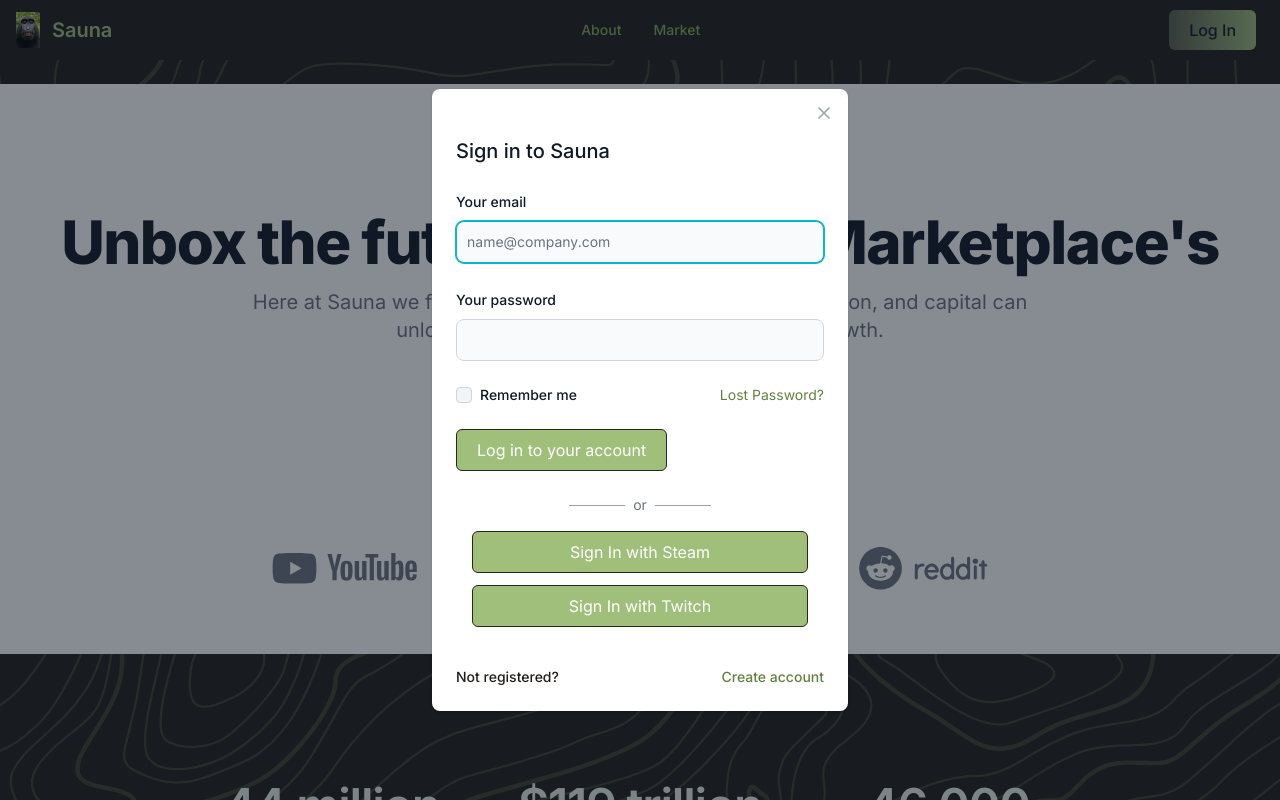
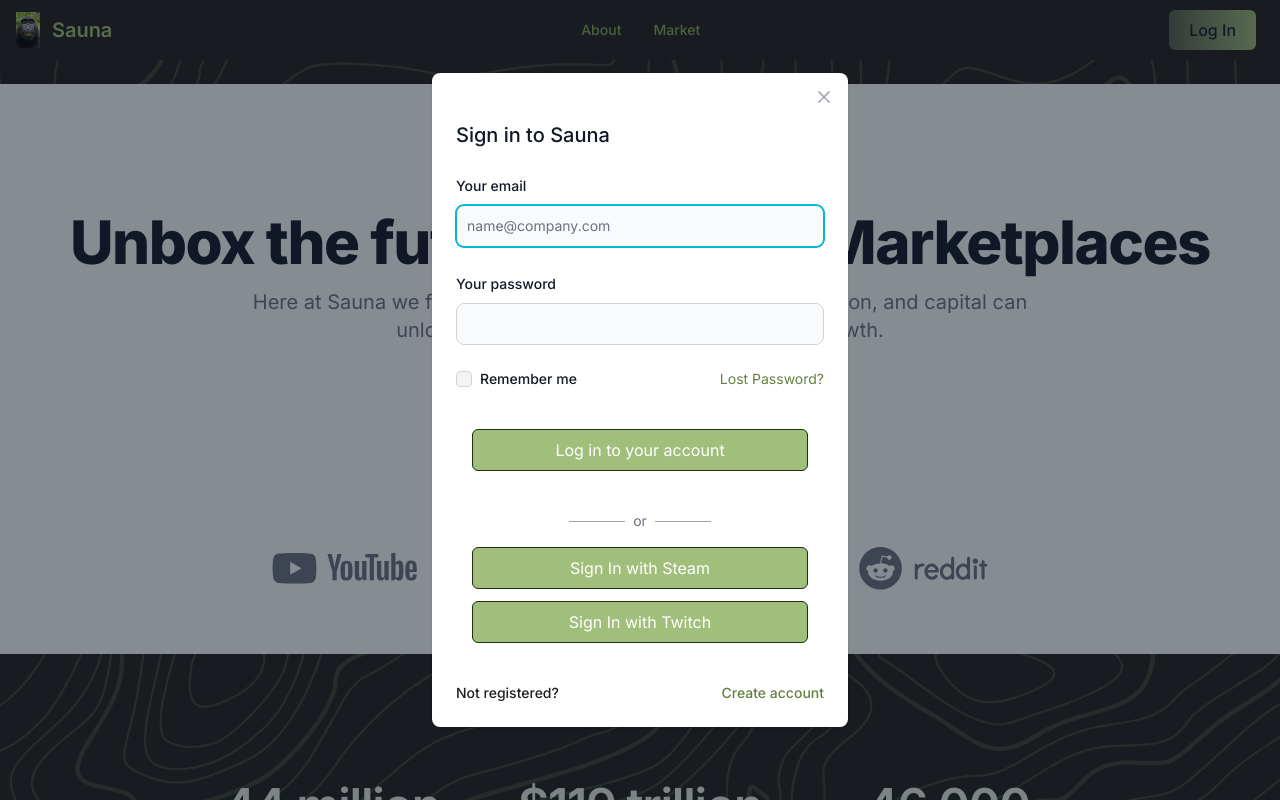
Before and after one commit to TannerHornsby7/sauna-web, a Next.js app: page / in a window 1280 px wide. Both pictures are taken after a click on the button "Log In". Shown: the top 800 px of the page. Built offline with nearby package versions, Linux system fonts and the light colour scheme.

Commit message:
create build

```diff
--- a/src/components/BreadCrumb.tsx
+++ b/src/components/BreadCrumb.tsx
@@ -4,7 +4,7 @@
 import { HiHome } from 'react-icons/hi';
 import { usePathname } from 'next/navigation';
 
-export default () => {
+export default function Component() {
     // get the current url using next/navigation
     const url = usePathname();
     console.log(url)
--- a/src/components/Hero.tsx
+++ b/src/components/Hero.tsx
@@ -7,7 +7,7 @@
                     <span className="text-xs bg-black rounded-full text-white px-4 py-1.5 mr-3">New</span> <span className="text-sm font-medium">Take our survey for a FREE Prisma 2 Case</span>
                     <svg className="ml-2 w-5 h-5" fill="currentColor" viewBox="0 0 20 20" xmlns="http://www.w3.org/2000/svg"><path fillRule="evenodd" d="M7.293 14.707a1 1 0 010-1.414L10.586 10 7.293 6.707a1 1 0 011.414-1.414l4 4a1 1 0 010 1.414l-4 4a1 1 0 01-1.414 0z" clipRule="evenodd"></path></svg>
                 </a>
-                <h1 className="mb-4 text-4xl font-extrabold tracking-tight leading-none text-gray-900 md:text-5xl lg:text-6xl dark:text-white">Unbox the future of Steam Marketplace's</h1>
+                <h1 className="mb-4 text-4xl font-extrabold tracking-tight leading-none text-gray-900 md:text-5xl lg:text-6xl dark:text-white">Unbox the future of Steam Marketplaces</h1>
                 <p className="mb-8 text-lg font-normal text-gray-500 lg:text-xl sm:px-16 xl:px-48 dark:text-gray-400">Here at Sauna we focus on markets where technology, innovation, and capital can unlock long-term value and drive economic growth.</p>
                 <div className="flex flex-col mb-8 lg:mb-16 space-y-4 sm:flex-row sm:justify-center sm:space-y-0 sm:space-x-4">
                     <a href="#" className="inline-flex justify-center items-center py-3 px-5 text-base font-medium text-center text-white rounded-lg bg-primary-olivine hover:bg-primary-olivine-300 focus:ring-4 focus:ring-primary-300 dark:focus:ring-primary-900">
--- a/src/components/Nav.tsx
+++ b/src/components/Nav.tsx
@@ -35,12 +35,15 @@
         home = true
     }
 
+    // make hm a hashmap of the url and the name of the button
+    // add its proper types
     let hm = {
         "/": "Home",
         "/about": "About",
         "/market": "Market",
         "/trade": "Trade",
-    }
+    } as { [key: string]: string }
+
 
     return (
         <Navbar fluid className='bg-primary-eerie_black'>
@@ -101,7 +104,7 @@
                                                 Lost Password?
                                             </a>
                                         </div>
-                                        <div className="w-full">
+                                        <div className="w-full grid gap-3 p-4">
                                             <button className='rounded-md px-5 py-2 text-white hover:text-black hover:bg-white border-primary-olivine border bg-primary-olivine border-primary-olivine-100  hover:text-primary-eerie_black' onClick={login}>Log in to your account</button>
                                         </div>
                                         <div>
```
